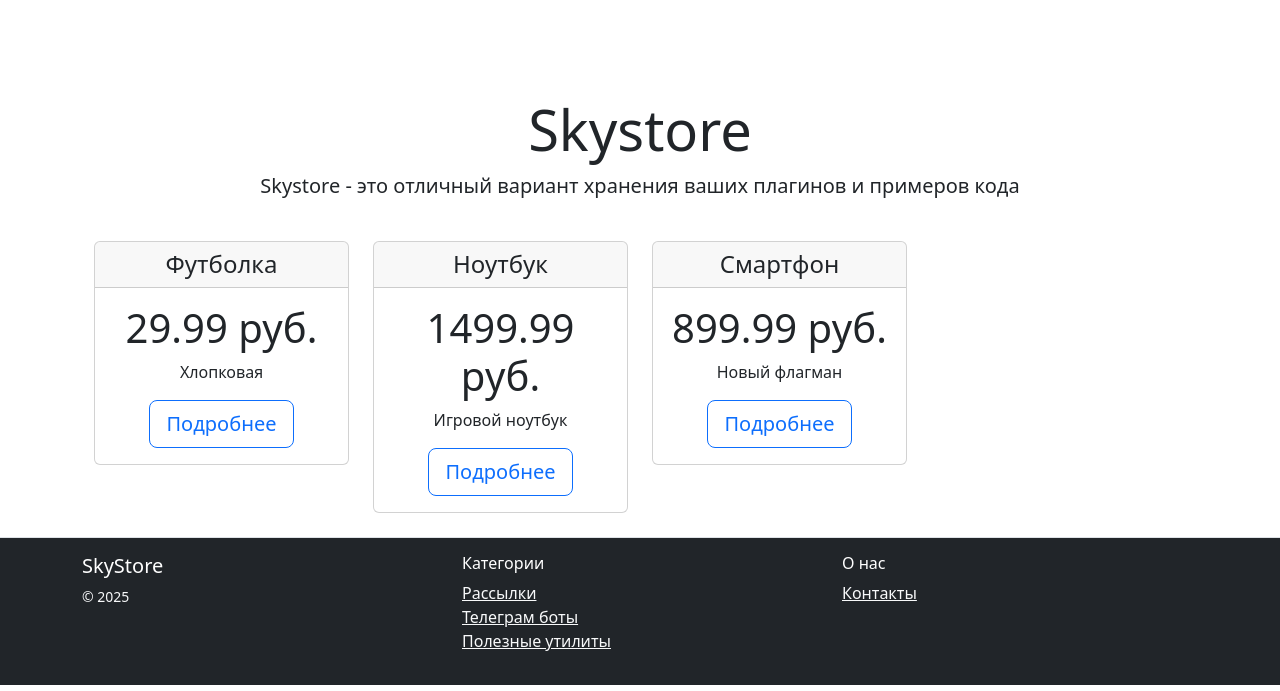
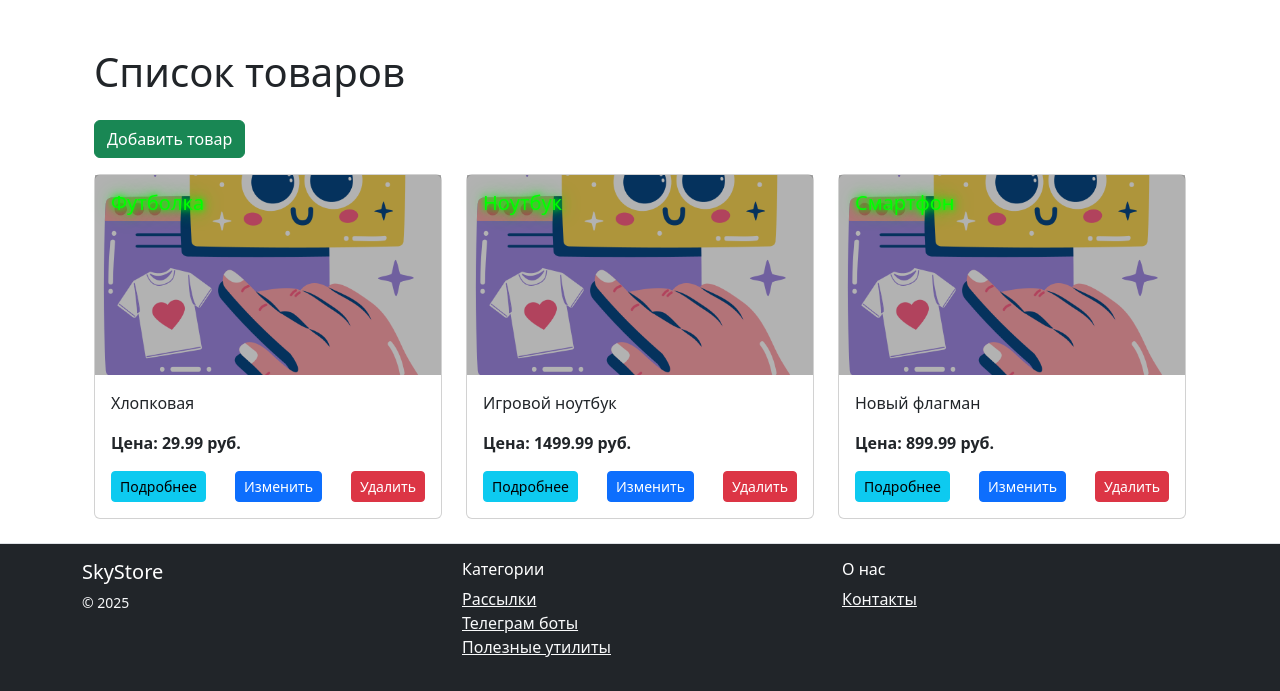
Before and after one commit to Umelyantsev-Vasily/hom_work_django, a Django app: page / in a window 1280 px wide. Shown: the part 160-851 px from the top of the page. Run offline with Django 5.2, Linux system fonts and the light colour scheme; data comes from the database, SQL or seed files in the repository; some libraries are stand-ins or nearby versions.

Commit message:
Домашка 26.1 Формы

```diff
--- /dev/null
+++ b/catalog/forms.py
@@ -0,0 +1,41 @@
+from django import forms
+from .models import Product
+
+FORBIDDEN_WORDS = [
+    'казино', 'криптовалюта', 'крипта', 'биржа',
+    'дешево', 'бесплатно', 'обман', 'полиция', 'радар'
+]
+
+class ProductForm(forms.ModelForm):
+    class Meta:
+        model = Product
+        fields = ['name', 'description', 'image', 'category', 'price']
+        widgets = {
+            'description': forms.Textarea(attrs={'rows': 4}),
+        }
+
+    def __init__(self, *args, **kwargs):
+        super().__init__(*args, **kwargs)
+        for field_name, field in self.fields.items():
+            field.widget.attrs.update({'class': 'form-control'})
+        self.fields['image'].widget.attrs.update({'class': 'form-control-file'})
+
+    def clean_name(self):
+        name = self.cleaned_data['name'].lower()
+        for word in FORBIDDEN_WORDS:
+            if word in name:
+                raise forms.ValidationError(f"Название содержит запрещенное слово: '{word}'")
+        return self.cleaned_data['name']
+
+    def clean_description(self):
+        description = self.cleaned_data['description'].lower()
+        for word in FORBIDDEN_WORDS:
+            if description and word in description:
+                raise forms.ValidationError(f"Описание содержит запрещенное слово: '{word}'")
+        return self.cleaned_data['description']
+
+    def clean_price(self):
+        price = self.cleaned_data['price']
+        if price < 0:
+            raise forms.ValidationError("Цена не может быть отрицательной")
+        return price
--- a/catalog/templates/catalog/home.html
+++ b/catalog/templates/catalog/home.html
@@ -1,25 +1,49 @@
 {% extends 'catalog/base.html' %}
-
-{% block title %}Главная страница{% endblock %}
+{% load static %}
 
 {% block content %}
-<div class="pricing-header px-3 py-3 pt-md-5 pb-md-4 mx-auto text-center">
-    <h1 class="display-4">Skystore</h1>
-    <p class="lead">Skystore - это отличный вариант хранения ваших плагинов и примеров кода</p>
-</div>
+<div class="container">
+    <h1 class="my-4">Список товаров</h1>
+    <a href="{% url 'catalog:product_create' %}" class="btn btn-success mb-3">Добавить товар</a>
 
-<div class="container">
-    <div class="row text-center">
+    <div class="row">
         {% for product in products %}
-        <div class="col-3">
-            <div class="card mb-4 box-shadow">
-                <div class="card-header">
-                    <h4 class="my-0 font-weight-normal">{{ product.name }}</h4>
+        <div class="col-md-4 mb-4">
+            <div class="card h-100">
+                <!-- Блок с фоновым изображением -->
+                <div class="card-img-container"
+                     style="background-image: url('{% static 'images/product_1.jpg' %}');
+            height: 200px;
+            background-size: cover;
+            background-position: center;
+            position: relative;">
+
+                    <!-- Затемнение фона -->
+                    <div style="position: absolute; top: 0; left: 0; right: 0; bottom: 0;
+                               background: rgba(0, 0, 0, 0.3);"></div>
+
+                    <!-- Название товара -->
+                    <h5 class="position-relative p-3 mb-0"
+                        style="color: #0f0;
+       text-shadow: 0 0 5px #0f0,
+                    0 0 10px #0f0,
+                    0 0 20px #0f0;">
+                        {{ product.name }}
+                    </h5>
                 </div>
+
+                <!-- Блок с кнопками -->
                 <div class="card-body">
-                    <h1 class="card-title pricing-card-title">{{ product.price }} руб.</h1>
-                    <p>{{ product.description|truncatechars:100 }}</p>
-                    <a href="{% url 'catalog:product_detail' product.pk %}" class="btn btn-lg btn-block btn-outline-primary">Подробнее</a>
+                    <p class="card-text">{{ product.description|truncatechars:100 }}</p>
+                    <p class="card-text"><strong>Цена: {{ product.price }} руб.</strong></p>
+                    <div class="d-flex justify-content-between">
+                        <a href="{% url 'catalog:product_detail' product.pk %}"
+                           class="btn btn-sm btn-info">Подробнее</a>
+                        <a href="{% url 'catalog:product_update' product.pk %}"
+                           class="btn btn-sm btn-primary">Изменить</a>
+                        <a href="{% url 'catalog:product_delete' product.pk %}"
+                           class="btn btn-sm btn-danger">Удалить</a>
+                    </div>
                 </div>
             </div>
         </div>
--- a/catalog/urls.py
+++ b/catalog/urls.py
@@ -1,6 +1,9 @@
 # catalog/urls.py
 from django.urls import path
-from .views import ProductListView, ProductDetailView, ContactsView
+from .views import (
+    ProductListView, ProductDetailView, ContactsView,
+    ProductCreateView, ProductUpdateView, ProductDeleteView
+)
 
 app_name = 'catalog'
 
@@ -8,4 +11,7 @@ urlpatterns = [
     path('', ProductListView.as_view(), name='home'),
     path('product/<int:pk>/', ProductDetailView.as_view(), name='product_detail'),
     path('contacts/', ContactsView.as_view(), name='contacts'),
+    path('product/create/', ProductCreateView.as_view(), name='product_create'),
+    path('product/<int:pk>/edit/', ProductUpdateView.as_view(), name='product_update'),
+    path('product/<int:pk>/delete/', ProductDeleteView.as_view(), name='product_delete'),
 ]
--- a/catalog/views.py
+++ b/catalog/views.py
@@ -1,18 +1,17 @@
-# catalog/views.py
-from django.views.generic import ListView, DetailView, TemplateView
-from .models import Product
-
+from django.views.generic import ListView, DetailView, TemplateView, CreateView, UpdateView, DeleteView
+from django.urls import reverse_lazy
+from django.contrib.auth.mixins import LoginRequiredMixin
+from .models import Product, Category
+from .forms import ProductForm
 
 class ProductListView(ListView):
     model = Product
     template_name = 'catalog/home.html'
     context_object_name = 'products'
 
-
 class ProductDetailView(DetailView):
     model = Product
     template_name = 'catalog/product_detail.html'
-
 
 class ContactsView(TemplateView):
     template_name = 'catalog/contacts.html'
@@ -23,3 +22,20 @@ class ContactsView(TemplateView):
         message = request.POST.get('message')
         print(f"Новое сообщение от {name} ({phone}): {message}")
         return self.get(request, *args, **kwargs)
+
+class ProductCreateView(CreateView):
+    model = Product
+    form_class = ProductForm
+    template_name = 'catalog/product_form.html'
+    success_url = reverse_lazy('catalog:home')
+
+class ProductUpdateView(UpdateView):
+    model = Product
+    form_class = ProductForm
+    template_name = 'catalog/product_form.html'
+    success_url = reverse_lazy('catalog:home')
+
+class ProductDeleteView(DeleteView):
+    model = Product
+    template_name = 'catalog/product_confirm_delete.html'
+    success_url = reverse_lazy('catalog:home')
--- a/config/settings.py
+++ b/config/settings.py
@@ -58,7 +58,7 @@ ROOT_URLCONF = 'config.urls'
 TEMPLATES = [
     {
         'BACKEND': 'django.template.backends.django.DjangoTemplates',
-        'DIRS': [],
+        'DIRS': [os.path.join(BASE_DIR, 'templates')],
         'APP_DIRS': True,
         'OPTIONS': {
             'context_processors': [
```
Also changed, not shown: catalog/templates/catalog/product_confirm_delete.html (added, +13 -0 lines), catalog/templates/catalog/product_form.html (added, +13 -0 lines), static/images/product_1.jpg (added).
